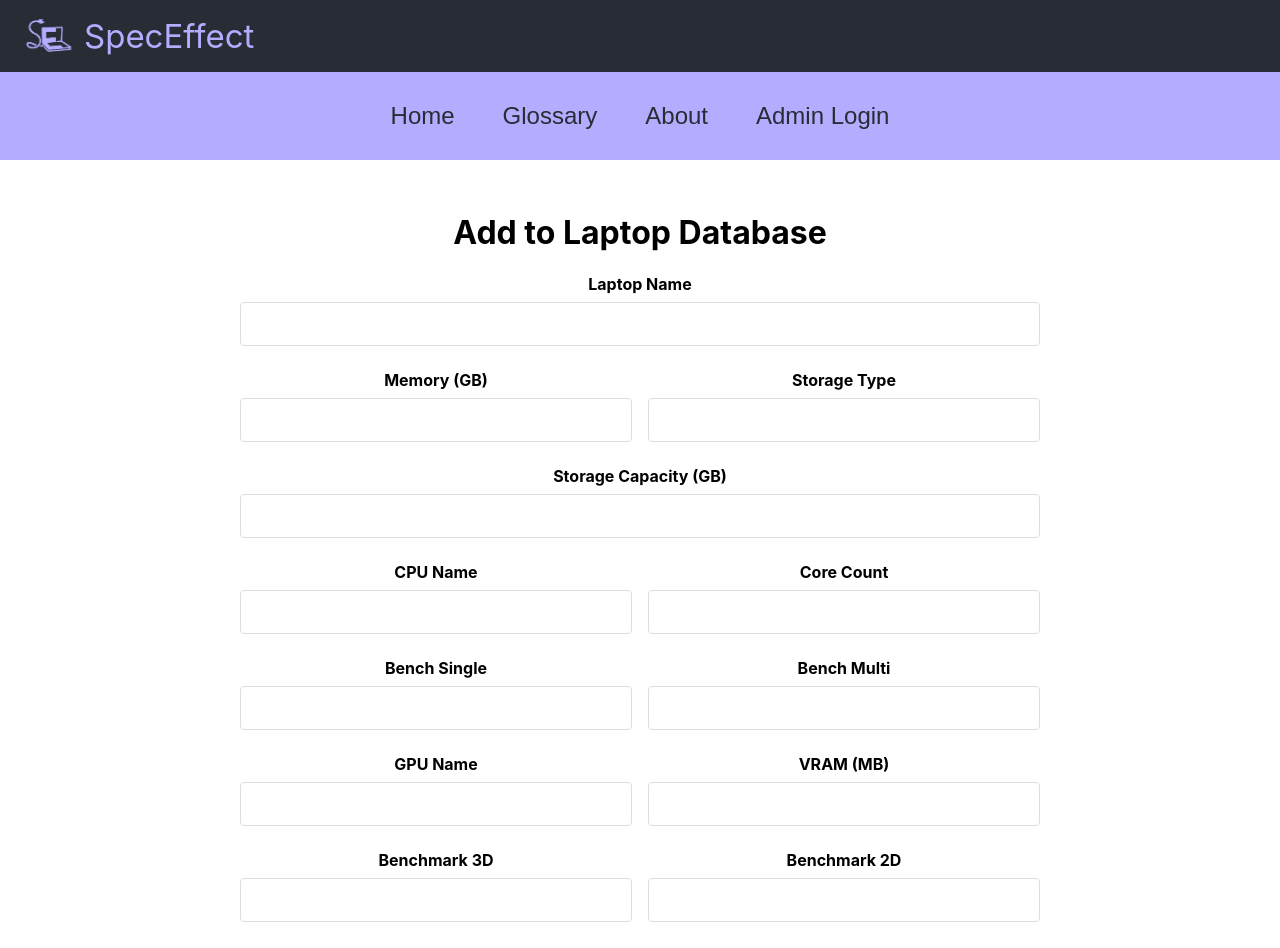
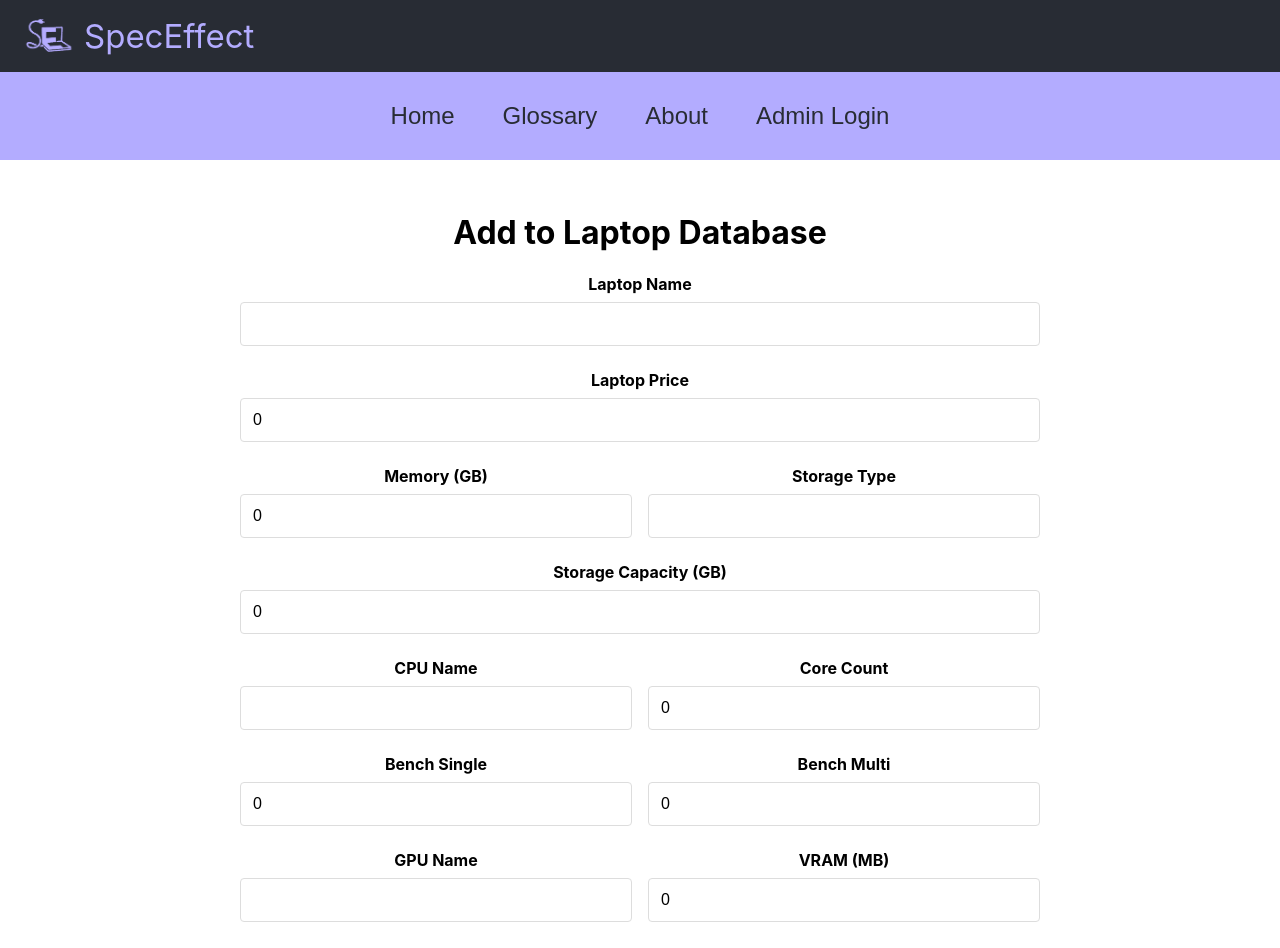
Before and after one commit to COS420-S2025/Team-E, a React (Create React App) app in the folder Code/spec_effect/: page /AddToLaptopDatabase in a window 1280 px wide. Shown: the top 948 px of the page. Built offline with nearby package versions, Linux system fonts and the light colour scheme.

Commit message:
Got glossary working
I know I called this Laptop, but I ended up doing the glossary on this branch.

```diff
--- a/Code/spec_effect/src/Component/GlossaryDatabaseList.tsx
+++ b/Code/spec_effect/src/Component/GlossaryDatabaseList.tsx
@@ -1,5 +1,5 @@
 import React from "react";
-import DatabaseListItem from "./DatabaseListItem";
+import DatabaseListItem from "./GlossaryDatabaseListItem";
 import { GlossaryEntry } from "../DatabaseManager";
 
 /** keep tracks of what items are being kept by the database*/
@@ -17,8 +17,8 @@ const DatabaseList: React.FC<DatabaseListProps> = ({ items, onRemove, emptyMessa
                 <p>{emptyMessage}</p>
             ) : (
                 <ul style={{ listStyle: "none", padding: 0 }}>
-                    {items.map((item, index) => (
-                        <DatabaseListItem key={index} item={item.term} onRemove={onRemove} />
+                    {items.map((item) => (
+                        <DatabaseListItem key={item.id} item={item} onRemove={onRemove} />
                     ))}
                 </ul>
             )}
--- /dev/null
+++ b/Code/spec_effect/src/Component/GlossaryDatabaseListItem.tsx
@@ -0,0 +1,46 @@
+import React from "react";
+import { GlossaryEntry } from "../DatabaseManager";
+
+/**made a object to store the name of the item being shown by the database */
+interface DatabaseListItemProps {
+    item: GlossaryEntry;
+    onRemove: (item: string) => void;
+}
+
+/**This makes a single item that displays the name and have a button to remove */
+const DatabaseListItem: React.FC<DatabaseListItemProps> = ({ item, onRemove }) => {
+    return (
+        <li
+            style={{
+                display: "flex",
+                justifyContent: "space-between",
+                alignItems: "center",
+                padding: "1rem",
+                marginBottom: "0.5rem",
+                border: "1px solid #ddd",
+                borderRadius: "4px",
+                backgroundColor: "#f9f9f9"
+            }}
+        >
+            <span style={{ fontSize: "1.1rem", fontWeight: "500" }}>
+                {item.term}
+            </span>
+            <button
+                onClick={() => onRemove(item.id)}
+                style={{
+                    padding: "0.5rem 1rem",
+                    backgroundColor: "#dc3545",
+                    color: "white",
+                    border: "none",
+                    borderRadius: "4px",
+                    cursor: "pointer",
+                    fontSize: "0.9rem"
+                }}
+            >
+                Remove
+            </button>
+        </li>
+    );
+};
+
+export default DatabaseListItem;
--- a/Code/spec_effect/src/Component/LaptopDatabaseList.tsx
+++ b/Code/spec_effect/src/Component/LaptopDatabaseList.tsx
@@ -1,9 +1,10 @@
 import React from "react";
-import DatabaseListItem from "./DatabaseListItem";
+import DatabaseListItem from "./LaptopDatabaseListItem";
+import { Laptop } from "../DatabaseManager";
 
 /** keep tracks of what items are being kept by the database*/
 interface DatabaseListProps {
-    items: string[];
+    items: Laptop[];
     onRemove: (item: string) => void;
     emptyMessage?: string;
 }
@@ -17,7 +18,7 @@ const DatabaseList: React.FC<DatabaseListProps> = ({ items, onRemove, emptyMessa
             ) : (
                 <ul style={{ listStyle: "none", padding: 0 }}>
                     {items.map((item, index) => (
-                        <DatabaseListItem key={index} item={item} onRemove={onRemove} />
+                        <DatabaseListItem key={index} item={item.name} onRemove={onRemove} />
                     ))}
                 </ul>
             )}
--- a/Code/spec_effect/src/pages/AddToGlossaryEditor.tsx
+++ b/Code/spec_effect/src/pages/AddToGlossaryEditor.tsx
@@ -1,6 +1,8 @@
 import React, { useState } from "react";
 import { useNavigate } from "react-router-dom";
 import {GlossaryEntry} from "../DatabaseManager";
+import {collection, addDoc} from "firebase/firestore";
+import { db } from "../firebase-config";
 
 
 
@@ -24,8 +26,17 @@ const AddToGlossaryDatabase = () => {
     };
 
 
-    const handleAdd = () => {
+    const handleAdd = async () => {
         //add the datbase function here
+        try {
+            const docRef = await addDoc(collection(db, "glossary"), {
+                term: formData.term,
+                definition: formData.definition
+            });
+            console.log("Document written with ID: ", docRef.id);
+        } catch (e) {
+            console.error("Error adding document: ", e);
+        }
         navigate("/glossary-database");
     };
 
--- a/Code/spec_effect/src/pages/AddToLaptopEditor.tsx
+++ b/Code/spec_effect/src/pages/AddToLaptopEditor.tsx
@@ -1,40 +1,31 @@
 import React, { useState } from "react";
 import { useNavigate } from "react-router-dom";
 import FormField from "../Component/FormField";
+import { Laptop } from "../DatabaseManager";
 
 
 /**stores the laptop inputs */
-interface LaptopEntry {
-    name: string;
-    memoryGb: string;
-    storageType: string;
-    storageCapacityGb: string;
-    cpuName: string;
-    coreCount: string;
-    benchSingle: string;
-    benchMulti: string;
-    gpuName: string;
-    vramMb: string;
-    benchmark3d: string;
-    benchmark2d: string;
-}
+
 
 
 const AddToLaptopDatabase = () => {
     const navigate = useNavigate();
-    const [formData, setFormData] = useState<LaptopEntry>({
+    const [formData, setFormData] = useState<Laptop>({
+        id: "",
         name: "",
-        memoryGb: "",
+        priceCents: 0,
+        memoryGb: 0,
         storageType: "",
-        storageCapacityGb: "",
+        storageCapacityGb: 0,
         cpuName: "",
-        coreCount: "",
-        benchSingle: "",
-        benchMulti: "",
+        cpuCoreCount: 0,
+        cpuBenchmarkSingleThread: 0,
+        cpuBenchmarkMultiThread: 0,
         gpuName: "",
-        vramMb: "",
-        benchmark3d: "",
-        benchmark2d: "",
+        gpuVramMb: 0,
+        gpuBenchmark3d: 0,
+        gpuBenchmark2d: 0
+
     });
 
 
@@ -67,6 +58,15 @@ const AddToLaptopDatabase = () => {
                     onChange={handleChange}
                 />
 
+                <FormField
+                    id="price"
+                    label="Laptop Price"
+                    name="name"
+                    value={String(formData.priceCents)}
+                    onChange={handleChange}
+                />
+
+
                 {/* Memory and Storage */}
                 <div style={{ display: "grid", gridTemplateColumns: "1fr 1fr", gap: "1rem" }}>
                     <FormField
@@ -74,7 +74,7 @@ const AddToLaptopDatabase = () => {
                         label="Memory (GB)"
                         name="memoryGb"
                         type="number"
-                        value={formData.memoryGb}
+                        value={String(formData.memoryGb)}
                         onChange={handleChange}
                     />
                     <FormField
@@ -91,7 +91,7 @@ const AddToLaptopDatabase = () => {
                     label="Storage Capacity (GB)"
                     name="storageCapacityGb"
                     type="number"
-                    value={formData.storageCapacityGb}
+                    value={String(formData.storageCapacityGb)}
                     onChange={handleChange}
                 />
 
@@ -109,7 +109,7 @@ const AddToLaptopDatabase = () => {
                         label="Core Count"
                         name="coreCount"
                         type="number"
-                        value={formData.coreCount}
+                        value={String(formData.cpuCoreCount)}
                         onChange={handleChange}
                     />
                 </div>
@@ -121,7 +121,7 @@ const AddToLaptopDatabase = () => {
                         label="Bench Single"
                         name="benchSingle"
                         type="number"
-                        value={formData.benchSingle}
+                        value={String(formData.cpuBenchmarkSingleThread)}
                         onChange={handleChange}
                     />
                     <FormField
@@ -129,7 +129,7 @@ const AddToLaptopDatabase = () => {
                         label="Bench Multi"
                         name="benchMulti"
                         type="number"
-                        value={formData.benchMulti}
+                        value={String(formData.cpuBenchmarkMultiThread)}
                         onChange={handleChange}
                     />
                 </div>
@@ -148,7 +148,7 @@ const AddToLaptopDatabase = () => {
                         label="VRAM (MB)"
                         name="vramMb"
                         type="number"
-                        value={formData.vramMb}
+                        value={String(formData.gpuVramMb)}
                         onChange={handleChange}
                     />
                 </div>
@@ -160,7 +160,7 @@ const AddToLaptopDatabase = () => {
                         label="Benchmark 3D"
                         name="benchmark3d"
                         type="number"
-                        value={formData.benchmark3d}
+                        value={String(formData.gpuBenchmark3d)}
                         onChange={handleChange}
                     />
                     <FormField
@@ -168,7 +168,7 @@ const AddToLaptopDatabase = () => {
                         label="Benchmark 2D"
                         name="benchmark2d"
                         type="number"
-                        value={formData.benchmark2d}
+                        value={String(formData.gpuBenchmark2d)}
                         onChange={handleChange}
                     />
                 </div>
--- a/Code/spec_effect/src/pages/GlossaryEditor.tsx
+++ b/Code/spec_effect/src/pages/GlossaryEditor.tsx
@@ -2,6 +2,8 @@ import React, { useState, useEffect } from "react";
 import { useNavigate } from "react-router-dom";
 import DatabaseList from "../Component/GlossaryDatabaseList";
 import { getAllGlossaryEntries, GlossaryEntry } from "../DatabaseManager";
+import {db} from "../firebase-config";
+import { doc, deleteDoc } from "firebase/firestore";
 
 
 const GlossaryDatabase = () => {
@@ -29,8 +31,16 @@ const GlossaryDatabase = () => {
     };
 
     /**probably will change this to do it on the database side */
-    const handleRemove = (item: string) => {
-        setGlossaryItems(glossaryItems.filter((glossary) => glossary.term !== item));
+    const handleRemove = async (id: string) => {
+        try {
+            const docRef = doc(db, "glossary", id);
+
+            await deleteDoc(docRef);
+            console.log("Document with ID ", id, " deleted successfully.");
+        } catch (error) {
+            console.error("Error deleting document with ID ", id, ": ", error);
+        }
+        navigate(0);
     };
 
     /**shows a button to add a new glossary term, and the list of existing terms */
```
Also changed, not shown: Code/spec_effect/src/pages/LaptopEditor.tsx (+17 -3 lines), Code/spec_effect/src/Component/LaptopDatabaseListItem.tsx (renamed from Code/spec_effect/src/Component/DatabaseListItem.tsx).
